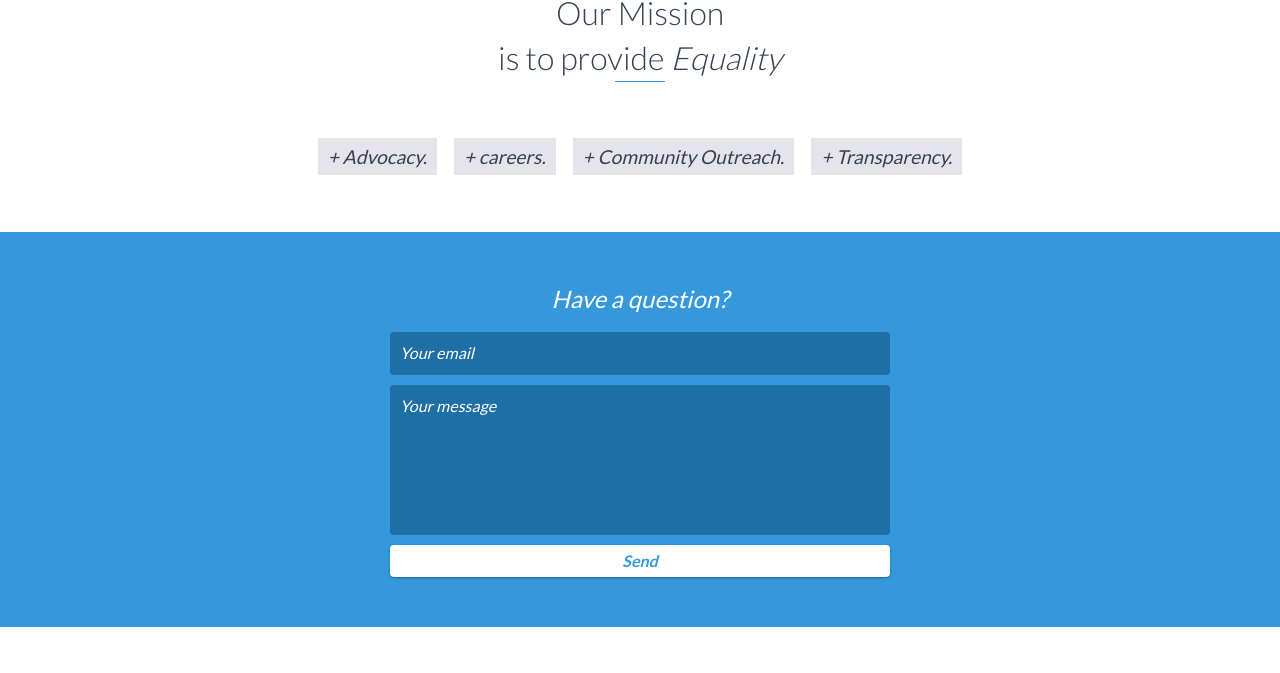
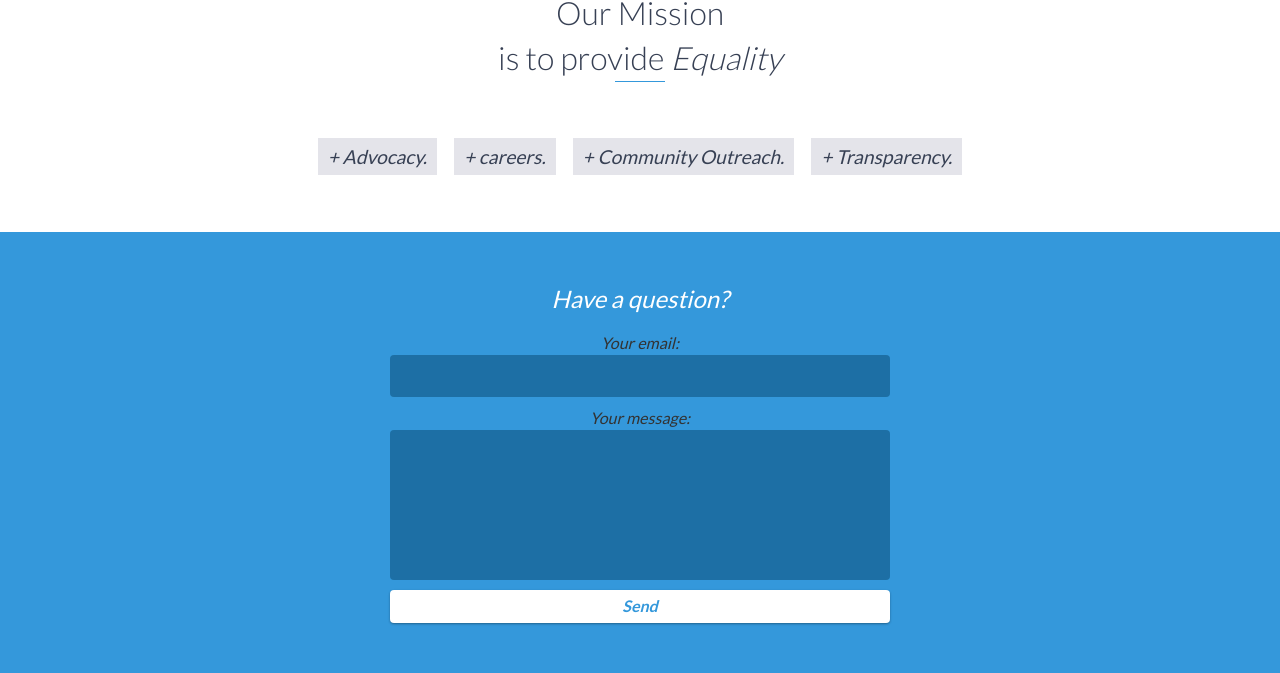
Before and after one commit to linacharms/linacharms.github.io, a website: page index.html in a window 1280 px wide. Shown: the part 2394-3067 px from the top of the page. Drawn offline with nearby package versions, Linux system fonts and the light colour scheme.

Commit message:
Update index.html

```diff
--- a/index.html
+++ b/index.html
@@ -158,12 +158,21 @@
     <div id="contact">
         <h2>Have a question?</h2>
         <div id="contact-form">
-            <form method="POST" action="https://formspree.io/f/xkndbeen">
-                <input type="hidden" name="_subject" value="Contact request from personal website" />
-                <input type="email" name="_replyto" placeholder="Your email" required>
-                <textarea name="message" placeholder="Your message" required></textarea>
-                <button type="submit">Send</button>
-            </form>
+            <form
+  action="https://formspree.io/f/xkndbeen"
+  method="POST"
+>
+  <label>
+    Your email:
+    <input type="email" name="email">
+  </label>
+  <label>
+    Your message:
+    <textarea name="message"></textarea>
+  </label>
+  <!-- your other form fields go here -->
+  <button type="submit">Send</button>
+</form>
         </div>
         <!-- End #contact-form -->
     </div>
```
